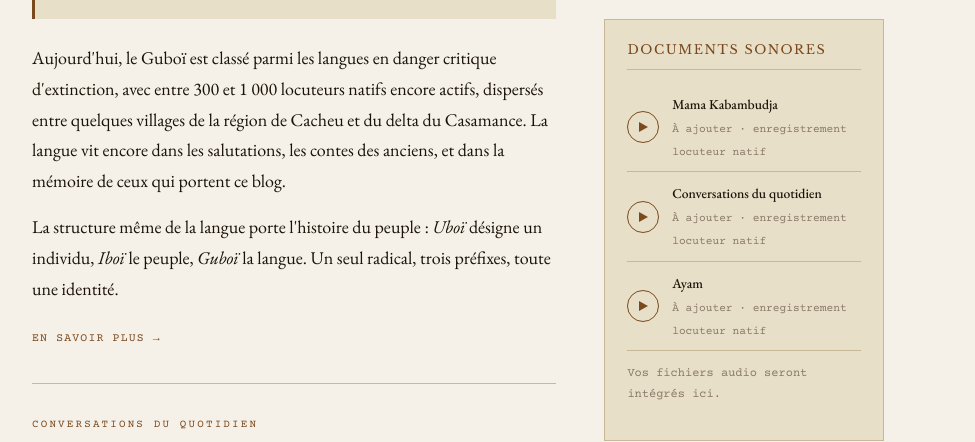
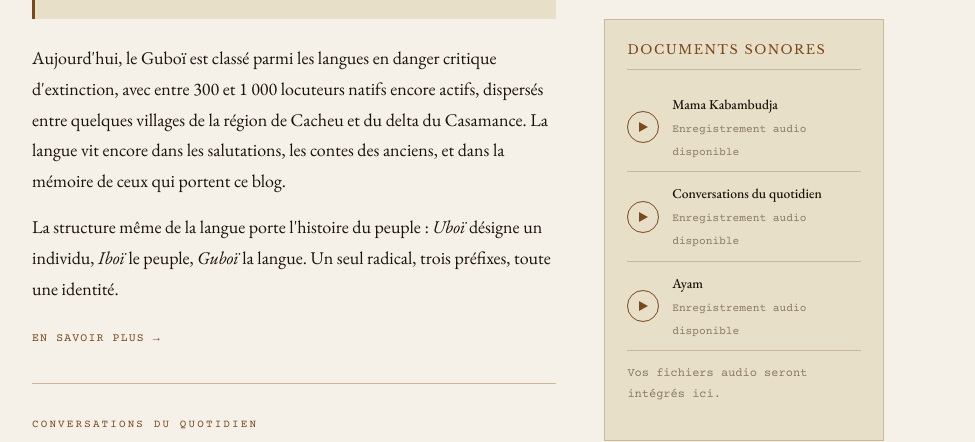
Before and after one commit to Sakanesandeno-debug/lavoixduguboi, a website: page index.html in a window 1280 px wide. Shown: the part 1260-1702 px from the top of the page, without its empty margins (182-1157 px from the left). Drawn offline with nearby package versions, Linux system fonts and the light colour scheme.

Commit message:
Update index.html

```diff
--- a/index.html
+++ b/index.html
@@ -773,7 +773,7 @@
             </button>
             <div class="audio-info">
               <strong>Mama Kabambudja</strong>
-              <span>À ajouter · enregistrement locuteur natif</span>
+              <span>Enregistrement audio disponible</span>
             </div>
           </div>
           <div class="audio-entry">
@@ -782,7 +782,7 @@
             </button>
             <div class="audio-info">
               <strong>Conversations du quotidien</strong>
-              <span>À ajouter · enregistrement locuteur natif</span>
+              <span>Enregistrement audio disponible</span>
             </div>
           </div>
           <div class="audio-entry">
@@ -791,7 +791,7 @@
             </button>
             <div class="audio-info">
              <strong>Ayam</strong>
-              <span>À ajouter · enregistrement locuteur natif</span>
+              <span>Enregistrement audio disponible</span>
             </div>
           </div>
           <p style="font-size:0.75rem;color:var(--muted);margin-top:0.8rem;font-family:var(--mono)">Vos fichiers audio seront intégrés ici.</p>
```
